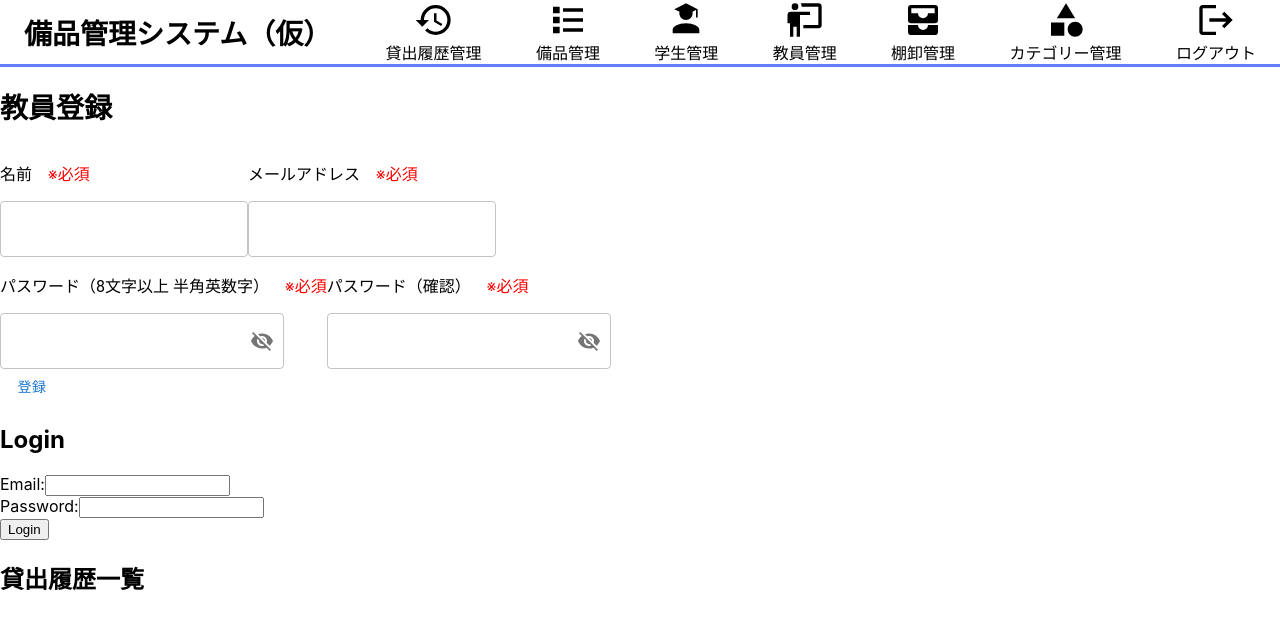
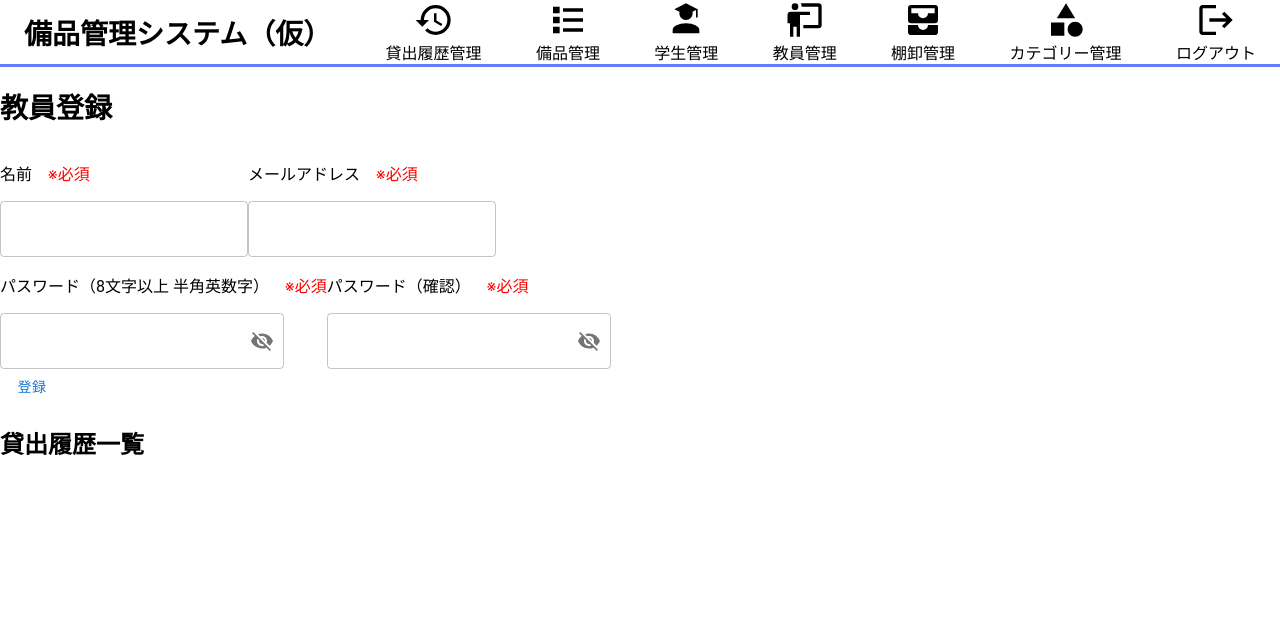
Before and after one commit to takumiTakahata/equipment_management_system, a React (Create React App) app in the folder equipment_management_app/: page /loan_history_list in a window 1280 px wide. Shown: the top 628 px of the page. Built offline with nearby package versions, Linux system fonts and the light colour scheme.

Commit message:
ログインページのroute設定

```diff
--- a/equipment_management_app/src/App.tsx
+++ b/equipment_management_app/src/App.tsx
@@ -3,13 +3,11 @@ import { BrowserRouter as Router } from "react-router-dom";
 import TeacherRegister from "./components/teacher_register";
 import UserRoute from "./routes/user_route";
 import AdminRoute from "./routes/admin_route";
-import Login from "./components/login";
 
 const App = () => {
   return (
     <>
       <TeacherRegister />
-      <Login />
       <Router>
         <UserRoute />
         <AdminRoute />
--- a/equipment_management_app/src/routes/admin_route.tsx
+++ b/equipment_management_app/src/routes/admin_route.tsx
@@ -16,11 +16,14 @@ import Inventory from "../components/inventory";
 import NoList from "../components/no_list";
 import ViewPdf from "../components/view_pdf";
 import LoanHistoryList from "../components/loan_history_list";
+import Login from "../components/login";
 
 function AdminRoute() {
   return (
     <div>
       <Routes>
+        {/* ログイン画面 */}
+        <Route path="/login" element={<Login />} />
         {/* 教員TOP画面 */}
         <Route path="/teacher_top" element={<TeacherTop />} />
         {/* 貸出承認画面 */}
```
